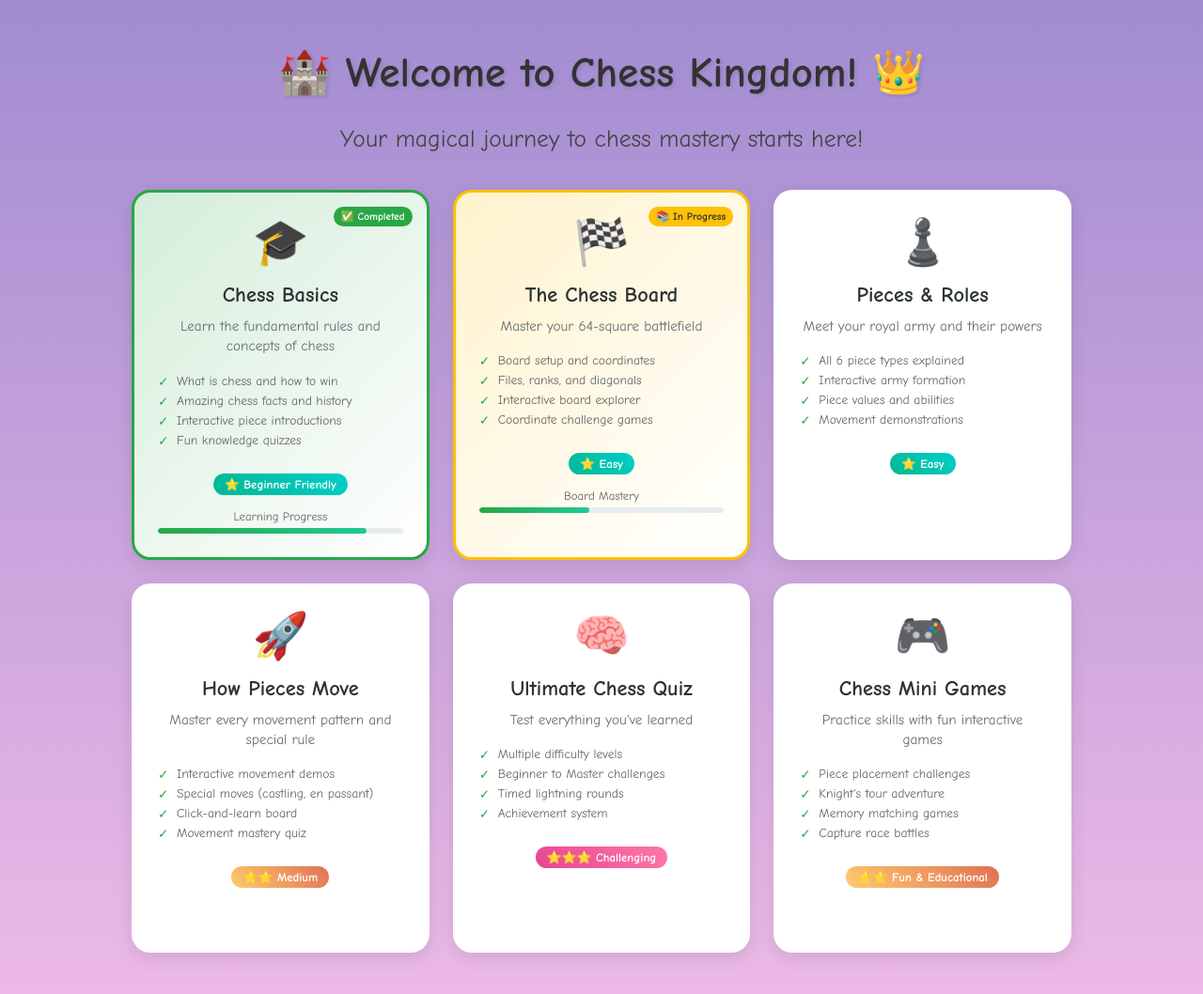
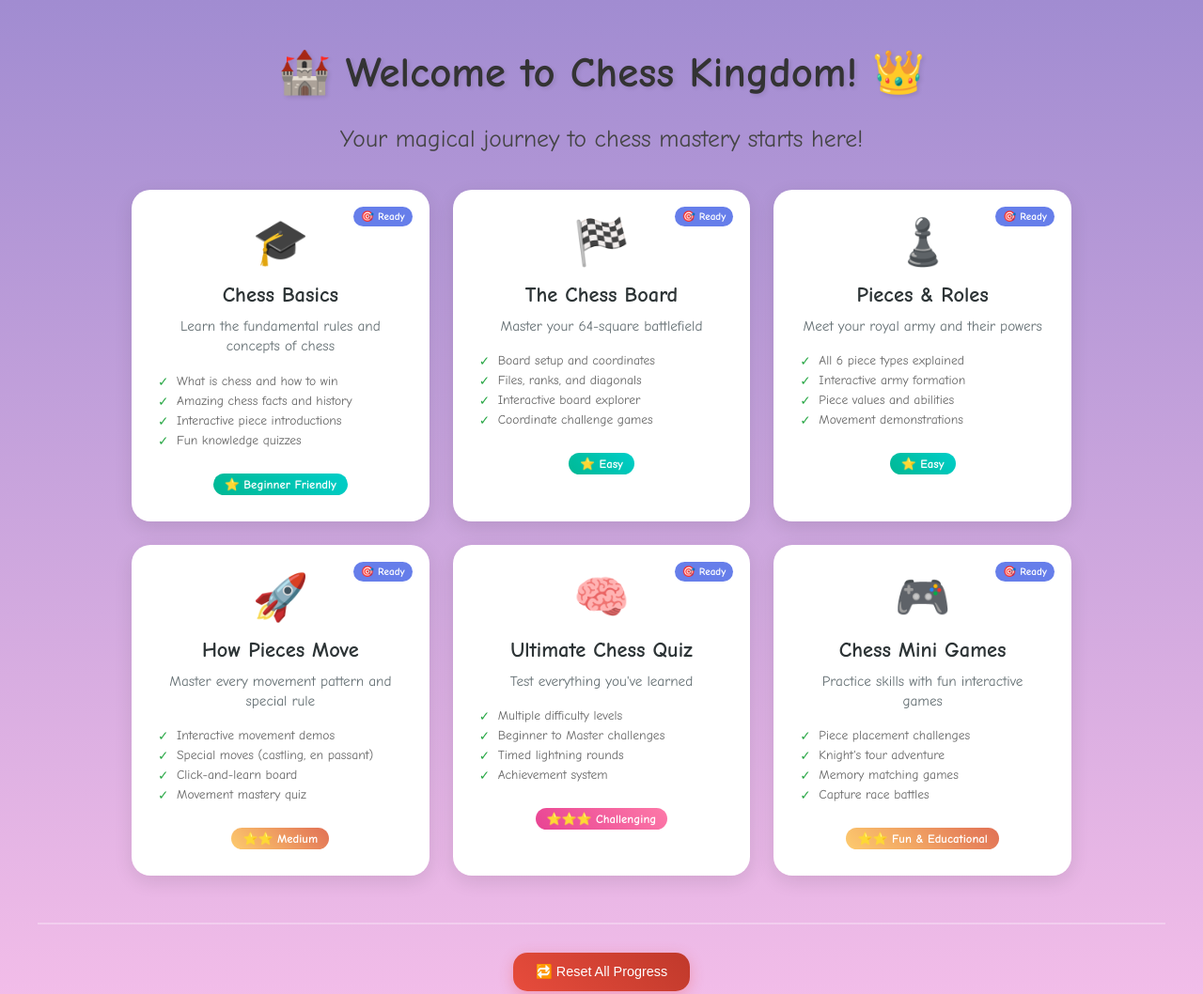
Before and after one commit to luigipascal/gaming, a plain HTML site: page index.html in a window 1280 px wide. Shown: the top 1058 px of the page at 94% size. Drawn offline with Linux system fonts and the light colour scheme.

Commit message:
Fix template string syntax error and update app

```diff
--- a/index.html
+++ b/index.html
@@ -65,30 +65,13 @@
       border-color: #667eea;
     }
 
-    .tile.completed {
-      border-color: #28a745;
-      background: linear-gradient(135deg, #d4edda 0%, #ffffff 100%);
-    }
-
-    .tile.in-progress {
-      border-color: #ffc107;
-      background: linear-gradient(135deg, #fff3cd 0%, #ffffff 100%);
-    }
-
-    .tile-header {
-      display: flex;
-      justify-content: space-between;
-      align-items: flex-start;
-      margin-bottom: 15px;
-    }
-
     .tile-icon {
       font-size: 3rem;
       margin-bottom: 15px;
     }
 
     .status-badge {
-      background: #28a745;
+      background: #667eea;
       color: white;
       padding: 4px 8px;
       border-radius: 12px;
@@ -97,23 +80,6 @@
       position: absolute;
       top: 15px;
       right: 15px;
-      opacity: 0;
-      transform: scale(0.8);
-      transition: all 0.3s ease;
-    }
-
-    .status-badge.show {
-      opacity: 1;
-      transform: scale(1);
-    }
-
-    .status-badge.completed {
-      background: #28a745;
-    }
-
-    .status-badge.in-progress {
-      background: #ffc107;
-      color: #333;
     }
 
     .tile-title {
@@ -174,37 +140,6 @@
 
     .difficulty-hard {
       background: linear-gradient(45deg, #e84393, #fd79a8);
-    }
-
-    .tile-progress {
-      margin-top: 15px;
-      opacity: 0;
-      transition: opacity 0.3s ease;
-    }
-
-    .tile-progress.show {
-      opacity: 1;
-    }
-
-    .progress-label {
-      font-size: 0.8rem;
-      color: #666;
-      margin-bottom: 5px;
-    }
-
-    .mini-progress-bar {
-      background: #e9ecef;
-      height: 6px;
-      border-radius: 3px;
-      overflow: hidden;
-    }
-
-    .mini-progress-fill {
-      background: linear-gradient(90deg, #28a745, #20c997);
-      height: 100%;
-      border-radius: 3px;
-      transition: width 0.5s ease;
-      width: 0%;
     }
 
     .reset-section {
@@ -305,7 +240,7 @@
 
     <div class="tile-grid">
       <a href="basics.html" class="tile" id="tile-basics">
-        <div class="status-badge completed">✅ Completed</div>
+        <div class="status-badge">🎯 Ready</div>
         <div class="tile-icon">🎓</div>
         <div class="tile-title">Chess Basics</div>
         <div class="tile-description">Learn the fundamental rules and concepts of chess</div>
@@ -316,16 +251,10 @@
           <li>Fun knowledge quizzes</li>
         </ul>
         <div class="difficulty-level difficulty-easy">⭐ Beginner Friendly</div>
-        <div class="tile-progress">
-          <div class="progress-label">Learning Progress</div>
-          <div class="mini-progress-bar">
-            <div class="mini-progress-fill" id="progress-basics"></div>
-          </div>
-        </div>
       </a>
 
       <a href="board.html" class="tile" id="tile-board">
-        <div class="status-badge in-progress">📚 In Progress</div>
+        <div class="status-badge">🎯 Ready</div>
         <div class="tile-icon">🏁</div>
         <div class="tile-title">The Chess Board</div>
         <div class="tile-description">Master your 64-square battlefield</div>
@@ -336,12 +265,6 @@
           <li>Coordinate challenge games</li>
         </ul>
         <div class="difficulty-level difficulty-easy">⭐ Easy</div>
-        <div class="tile-progress">
-          <div class="progress-label">Board Mastery</div>
-          <div class="mini-progress-bar">
-            <div class="mini-progress-fill" id="progress-board"></div>
-          </div>
-        </div>
       </a>
 
       <a href="pieces.html" class="tile" id="tile-pieces">
@@ -356,12 +279,6 @@
           <li>Movement demonstrations</li>
         </ul>
         <div class="difficulty-level difficulty-easy">⭐ Easy</div>
-        <div class="tile-progress">
-          <div class="progress-label">Pieces Learned</div>
-          <div class="mini-progress-bar">
-            <div class="mini-progress-fill" id="progress-pieces"></div>
-          </div>
-        </div>
       </a>
 
       <a href="moves.html" class="tile" id="tile-moves">
@@ -376,12 +293,6 @@
           <li>Movement mastery quiz</li>
         </ul>
         <div class="difficulty-level difficulty-medium">⭐⭐ Medium</div>
-        <div class="tile-progress">
-          <div class="progress-label">Movements Mastered</div>
-          <div class="mini-progress-bar">
-            <div class="mini-progress-fill" id="progress-moves"></div>
-          </div>
-        </div>
       </a>
 
       <a href="quiz.html" class="tile" id="tile-quiz">
@@ -396,12 +307,6 @@
           <li>Achievement system</li>
         </ul>
         <div class="difficulty-level difficulty-hard">⭐⭐⭐ Challenging</div>
-        <div class="tile-progress">
-          <div class="progress-label">Quiz Mastery</div>
-          <div class="mini-progress-bar">
-            <div class="mini-progress-fill" id="progress-quiz"></div>
-          </div>
-        </div>
       </a>
 
       <a href="games.html" class="tile" id="tile-games">
@@ -416,12 +321,6 @@
           <li>Capture race battles</li>
         </ul>
         <div class="difficulty-level difficulty-medium">⭐⭐ Fun & Educational</div>
-        <div class="tile-progress">
-          <div class="progress-label">Games Completed</div>
-          <div class="mini-progress-bar">
-            <div class="mini-progress-fill" id="progress-games"></div>
-          </div>
-        </div>
       </a>
     </div>
 
@@ -438,87 +337,6 @@
   </div>
 
   <script>
-    // Simulate progress data - replace with actual localStorage reads
-    const progressData = {
-      basics: {
-        completed: true,
-        progress: 85,
-        status: 'completed'
-      },
-      board: {
-        completed: false,
-        progress: 45,
-        status: 'in-progress'
-      },
-      pieces: {
-        completed: false,
-        progress: 0,
-        status: 'ready'
-      },
-      moves: {
-        completed: false,
-        progress: 0,
-        status: 'ready'
-      },
-      quiz: {
-        completed: false,
-        progress: 0,
-        status: 'ready'
-      },
-      games: {
-        completed: false,
-        progress: 0,
-        status: 'ready'
-      }
-    };
-
-    function updateTileStatus(tileId, data) {
-      const tile = document.getElementById(`tile-${tileId}`);
-      const badge = tile.querySelector('.status-badge');
-      const progressBar = tile.querySelector('.mini-progress-fill');
-      const progressSection = tile.querySelector('.tile-progress');
-
-      // Update tile class
-      tile.classList.remove('completed', 'in-progress');
-      if (data.status === 'completed') {
-        tile.classList.add('completed');
-      } else if (data.status === 'in-progress') {
-        tile.classList.add('in-progress');
-      }
-
-      // Update badge
-      badge.classList.remove('completed', 'in-progress');
-      badge.classList.add(data.status);
-
-      if (data.status === 'completed') {
-        badge.textContent = '✅ Completed';
-        badge.classList.add('show');
-      } else if (data.status === 'in-progress') {
-        badge.textContent = '📚 In Progress';
-        badge.classList.add('show');
-      } else {
-        badge.textContent = '🎯 Ready';
-        badge.classList.remove('show');
-      }
-
-      // Update progress bar
-      if (data.progress > 0) {
-        progressSection.classList.add('show');
-        progressBar.style.width = data.progress + '%';
-      } else {
-        progressSection.classList.remove('show');
-      }
-    }
-
-    function loadProgress() {
-      // Here you would read from localStorage or your preferred storage
-      // For now, using the demo data above
-
-      Object.keys(progressData).forEach(section => {
-        updateTileStatus(section, progressData[section]);
-      });
-    }
-
     function resetAllProgress() {
       if (confirm('Are you sure you want to reset all progress? This action cannot be undone.')) {
         // Clear localStorage
@@ -531,26 +349,9 @@
           localStorage.removeItem(key);
         });
 
-        // Reset all progress data
-        Object.keys(progressData).forEach(section => {
-          progressData[section] = {
-            completed: false,
-            progress: 0,
-            status: 'ready'
-          };
-        });
-
-        // Update display
-        loadProgress();
-
         alert('✅ All progress has been reset! Start your chess journey fresh.');
       }
     }
-
-    // Load progress when page loads
-    document.addEventListener('DOMContentLoaded', function() {
-      loadProgress();
-    });
   </script>
 </body>
 </html>
```
